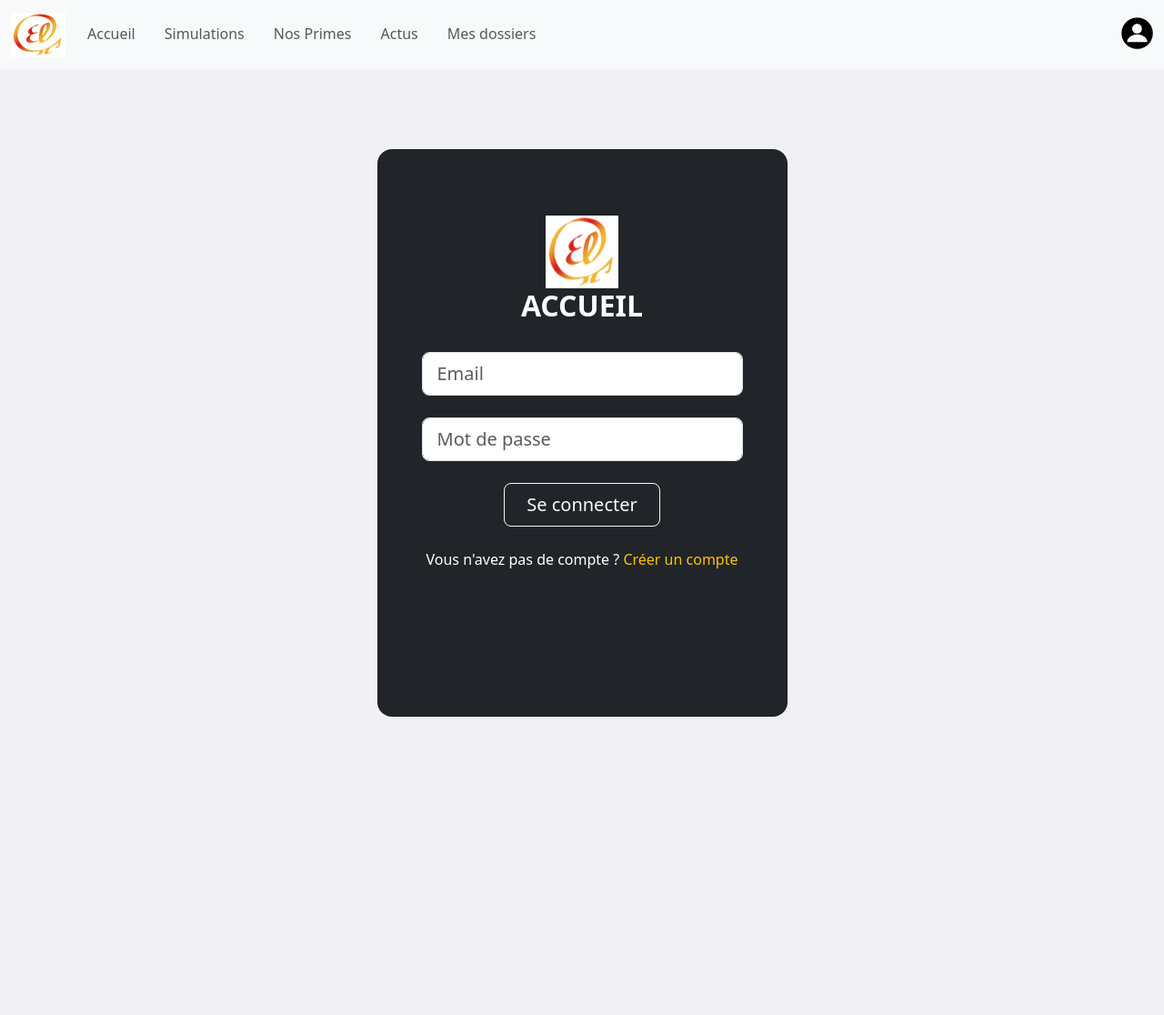
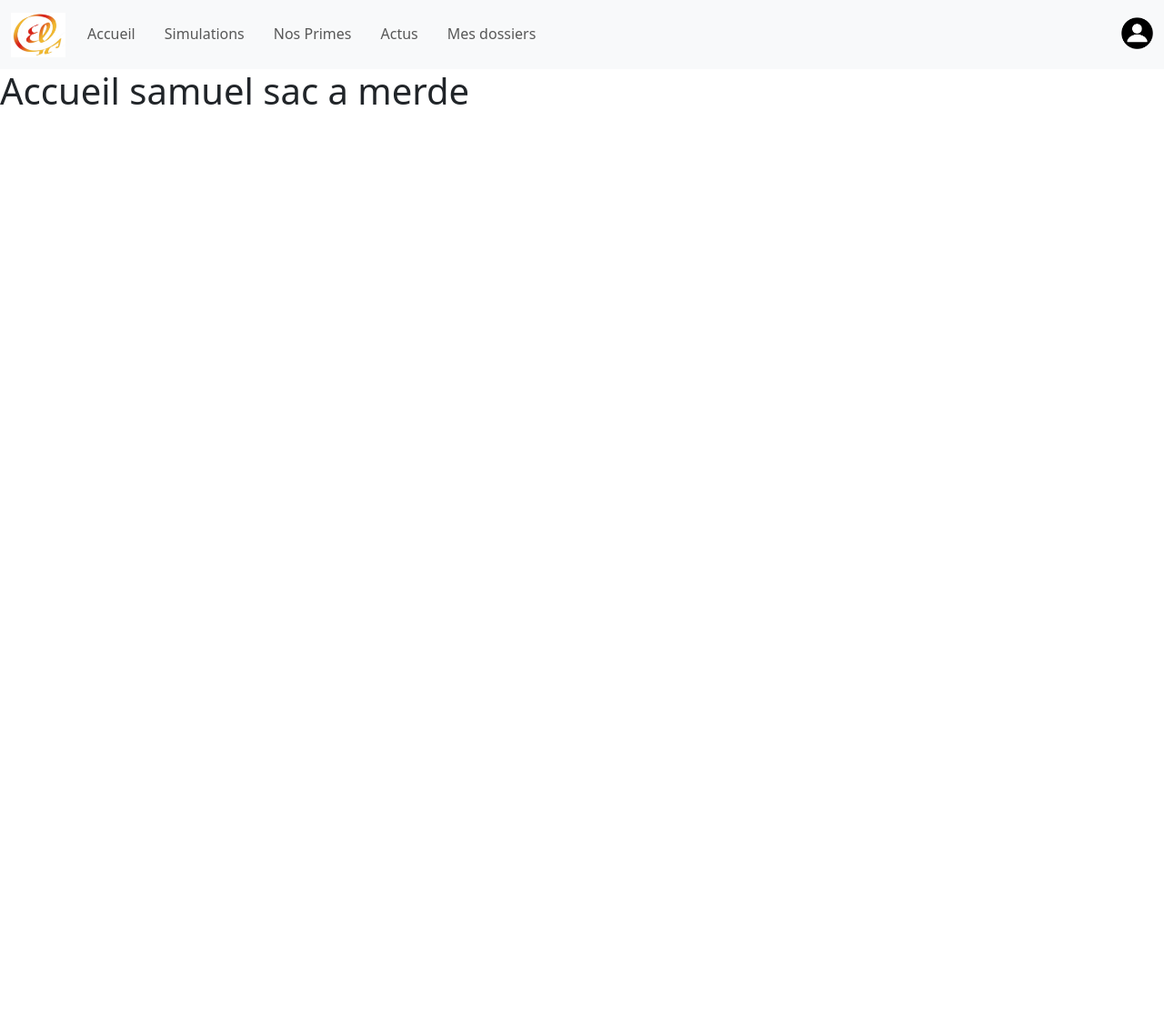
Before and after one commit to sgil0/PTT, a PHP site: page / in a window 1280 px wide. Shown: the top 1116 px of the page at 91% size. After the commit the page ends 115 px from the top, so only its background shows below. Run offline with PHP 8.4, Linux system fonts and the light colour scheme; the visitor is signed in with stand-in values (Sample User, id 1); data that the repository does not hold is empty; some libraries are stand-ins or nearby versions.

Commit message:
Initial commit with project setup

```diff
--- a/templates/accueil.php
+++ b/templates/accueil.php
@@ -1,60 +1,3 @@
-<?php
-
-// Si la page est appelée directement par son adresse, on redirige en passant pas la page index
-if (basename($_SERVER["PHP_SELF"]) != "index.php")
-{
-	header("Location:../index.php?view=accueil");
-	die("");
-}
-
-// Chargement eventuel des données en cookies
-$login = valider("login", "COOKIE");
-$passe = valider("passe", "COOKIE");
-if ($checked = valider("remember", "COOKIE")) $checked = "checked";
-
-?>
-<form role="form" action="controleur.php">
-<section class="vh-100 gradient-custom">
-  <div class="container py-6 h-100">
-    <div class="row d-flex justify-content-center align-items-center h-100">
-      <div class="col-12 col-md-8 col-lg-6 col-xl-5">
-        <div class="card bg-dark text-white" style="border-radius: 1rem;">
-          <div class="card-body p-5 text-center">
-
-            <div class="mb-md-5 mt-md-4 pb-5">
-            <img src="./ressources/logoPinf.png" alt="Elpis" class="profile-img" style="width:80px; height:80px;">
-              <h2 class="fw-bold mb-2 text-uppercase">accueil</h2>
-              <br>
-
-              <div data-mdb-input-init class="form-outline form-white mb-4">
-                <input type="text" id="typeEmailX" class="form-control form-control-lg" name="login" placeholder="Email" value="<?php echo $login;?>"/>
-
-              </div>
-
-              <div data-mdb-input-init class="form-outline form-white mb-4">
-                <input type="password" id="typePasswordX" class="form-control form-control-lg" name="passe" placeholder="Mot de passe" value="<?php echo $passe;?>"/>
-
-
-              </div>
-
-              <button class="btn btn-outline-light btn-lg px-4" type="submit" name="action" value="Connexion" >Se connecter</button>
-
-              <br>
-              <br>
-              <p>Vous n'avez pas de compte ? <a href="./index.php?view=register" class="link-warning link-offset-2 link-underline-opacity-0 link-underline-opacity-100-hover">Créer un compte</a></p>
-
-            </div>
-
-          </div>
-        </div>
-      </div>
-    </div>
-  </div>
-</section>
-</form>
-
-<style>
-  body {
-    background-color: #f1f1f3;
-  }
-</style>
+<html>
+    <h1>Accueil samuel sac a merde</h1>
+</html>
```
